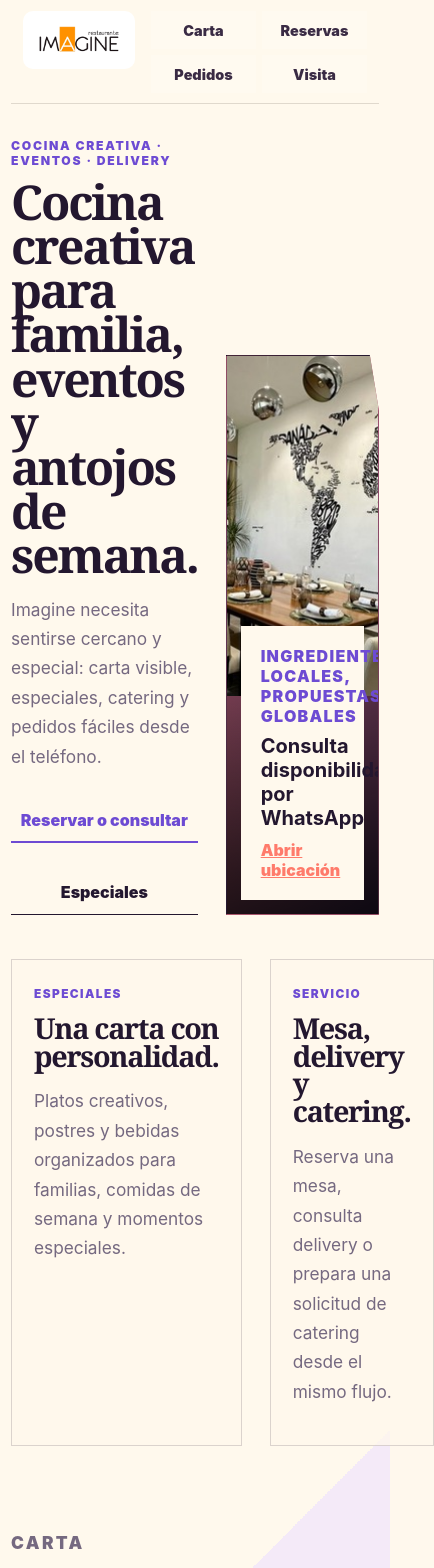
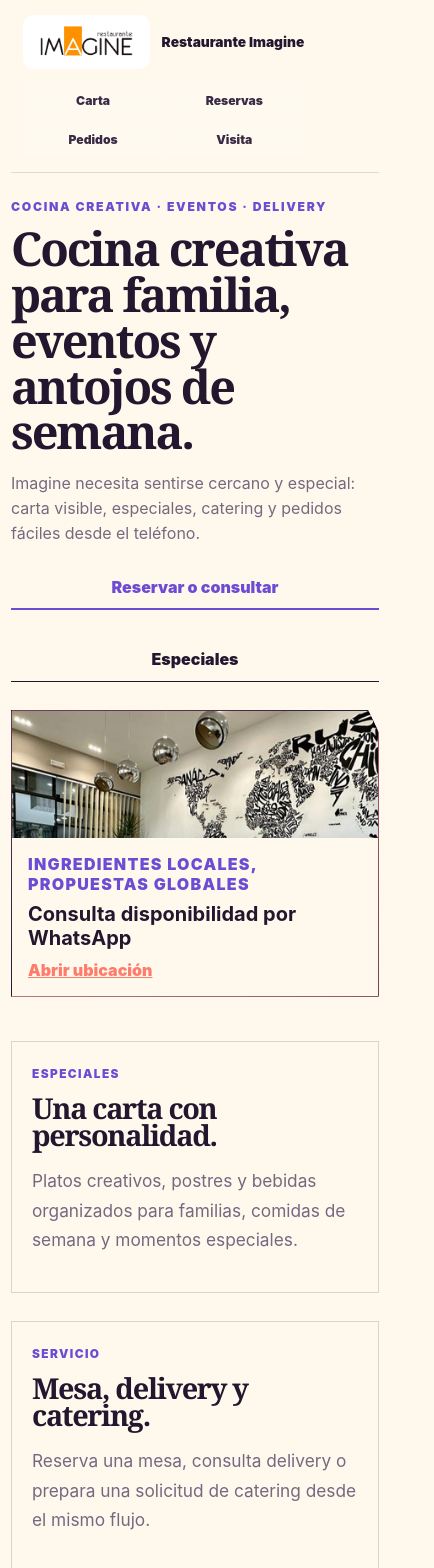
Before and after one commit to bechirobob/restaurante-imagine-malabo, a React (Vite) app: page / in a window 390 px wide. Shown: the top 1568 px of the page, 434 px wide, since content can reach past the window. Built offline with nearby package versions, Linux system fonts and the light colour scheme.

Commit message:
Repair mobile restaurant layouts

```diff
--- a/src/App.css
+++ b/src/App.css
@@ -489,3 +489,142 @@
 .theme-imagine .chip { border: 0; border-radius: 0; min-height: auto; padding: 0; background: transparent; }
 .theme-imagine .chip.active,.theme-imagine .chip:hover { background: transparent; color: #ff7b6b; font-style: italic; }
 .theme-imagine input,.theme-imagine select,.theme-imagine textarea { border-radius: 0; background: transparent; border-width: 0 0 1px; padding-left: 0; }
+
+
+
+/* Mobile-first repair: phone users get a real layout, not a squeezed desktop poster. */
+@media (max-width: 760px) {
+  .site { overflow-x: hidden; }
+  .shell { width: min(100% - 28px, 1180px); }
+  .topbar {
+    position: static;
+    display: grid;
+    gap: 12px;
+    margin-top: 0;
+    padding-block: 14px;
+    border-radius: 0;
+  }
+  .brand { min-width: 0; }
+  .brand img { max-width: 146px; height: auto; max-height: 54px; object-fit: contain; }
+  .brand span { display: inline; font-size: 0.86rem; white-space: normal; }
+  .nav-links {
+    width: 100%;
+    display: grid;
+    grid-template-columns: repeat(4, minmax(0, 1fr));
+    gap: 1px;
+    font-size: 0.76rem;
+  }
+  .nav-links a {
+    min-height: 38px;
+    padding: 8px 6px;
+    text-align: center;
+    justify-content: center;
+    border-radius: 0;
+  }
+  .hero {
+    display: grid;
+    grid-template-columns: 1fr !important;
+    gap: 24px;
+    padding-top: 26px;
+    align-items: start;
+  }
+  .hero-copy,
+  .hero-panel,
+  .hero-actions {
+    width: 100% !important;
+    max-width: none !important;
+    transform: none !important;
+  }
+  .hero-copy { min-height: 0; color: inherit; }
+  .hero-copy p:not(.eyebrow) {
+    max-width: 42rem;
+    font-size: 1rem;
+    line-height: 1.55;
+  }
+  h1 {
+    max-width: 100%;
+    font-size: clamp(2.25rem, 11vw, 3.65rem) !important;
+    line-height: 0.98 !important;
+    letter-spacing: -0.045em;
+  }
+  .hero-actions {
+    display: grid;
+    grid-template-columns: 1fr;
+    gap: 10px;
+    margin-top: 20px;
+  }
+  .button {
+    width: 100%;
+    min-height: 48px;
+    justify-content: center;
+    text-align: center;
+  }
+  .hero-panel {
+    min-height: 320px !important;
+    margin-top: 4px;
+    overflow: hidden;
+  }
+  .hero-panel img,
+  .generated-hero { min-height: 320px !important; }
+  .hero-card {
+    position: static;
+    width: 100% !important;
+    max-width: none;
+    margin-top: 0;
+    padding: 16px;
+    border-radius: 0;
+    box-shadow: none;
+    transform: none;
+  }
+  .hero-panel .hero-card {
+    position: absolute;
+    left: 0 !important;
+    right: 0 !important;
+    bottom: 0 !important;
+    width: 100% !important;
+  }
+  .story-grid,
+  .section-head,
+  .conversion {
+    grid-template-columns: 1fr !important;
+    gap: 16px;
+  }
+  .story-grid article,
+  .form-card,
+  .visit { padding: 20px; }
+  .menu-section { padding-top: 20px; }
+  .menu-list { grid-template-columns: 1fr !important; gap: 0; }
+  .menu-item {
+    min-height: auto !important;
+    display: grid;
+    gap: 8px;
+    padding: 18px 0;
+  }
+  .chips {
+    display: flex;
+    flex-wrap: nowrap;
+    gap: 10px;
+    overflow-x: auto;
+    padding-bottom: 12px;
+    scrollbar-width: none;
+  }
+  .chips::-webkit-scrollbar { display: none; }
+  .chip { white-space: nowrap; flex: 0 0 auto; }
+  .form-row { grid-template-columns: 1fr !important; }
+  .visit { align-items: flex-start; flex-direction: column; }
+}
+
+@media (max-width: 420px) {
+  .shell { width: min(100% - 22px, 1180px); }
+  .nav-links { grid-template-columns: repeat(2, minmax(0, 1fr)); }
+  h1 { font-size: clamp(2.05rem, 12vw, 3.25rem) !important; }
+  .hero-panel, .hero-panel img, .generated-hero { min-height: 285px !important; }
+}
+
+@media (max-width: 760px) {
+  .theme-imagine { background: linear-gradient(180deg,#fff9ed 0 42%,#f4eaf8 42% 72%,#ffe8df 72%); }
+  .theme-imagine .hero-panel { clip-path: polygon(0 0, 97% 0, 100% 8%, 100% 100%, 0 100%); }
+  .theme-imagine .story-grid article,
+  .theme-imagine .form-card,
+  .theme-imagine .visit { background: rgba(255,249,237,.88); }
+}
```
